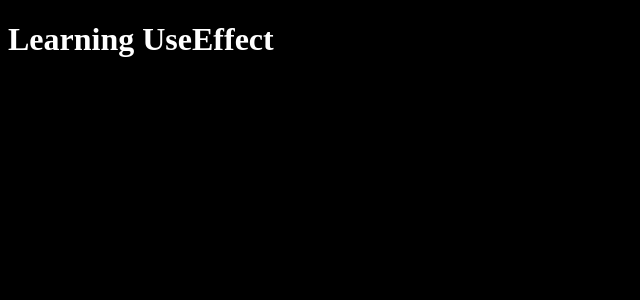
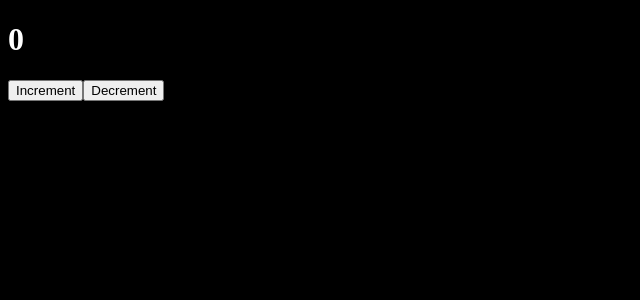
Before and after one commit to Shakhoyat/React-with-vite101, a React (Vite) app in the folder vite-project-101/: page / in a window 1280 px wide. Shown: the top 300 px of the page, without its empty margins (0-640 px from the left). Built offline with nearby package versions, Linux system fonts and the light colour scheme.

Commit message:
Refactor App component to implement counter functionality with increment and decrement buttons

```diff
--- a/vite-project-101/src/App.jsx
+++ b/vite-project-101/src/App.jsx
@@ -1,25 +1,19 @@
 import React from 'react'
-import Person from './Person'
-import Shujon from './components/Test'
-// Importing the Person component and Test component from the components directory
-import Sohan from './components/Product'
-import Product from './components/Product'
-import Person2 from './components/Person2'
-import Person3 from './components/Person3'
-import Laptop from './components/Laptop'
-import Events from './components/Events'
-import Counter from './components/Counter'
-import ShowProducts from './components/ShowProducts'
-import FilterProduct from './components/FilterProduct'
-import { useEffect } from 'react'
+import { useEffect, useState } from 'react'
 
 const App = () => {
+  const [cnt, setcnt] = useState(0)
   useEffect(() => {
     console.log("Use Effect calling...");
   }, []);
   return (
     <>
-      <h1>Learning UseEffect</h1>
+      <h1>
+        {cnt}
+      </h1>
+      <button onClick={() => setcnt(cnt + 1)}>Increment</button>
+      <button onClick={() => setcnt(cnt - 1)}>Decrement</button>
+
     </>
   )
 }
```
